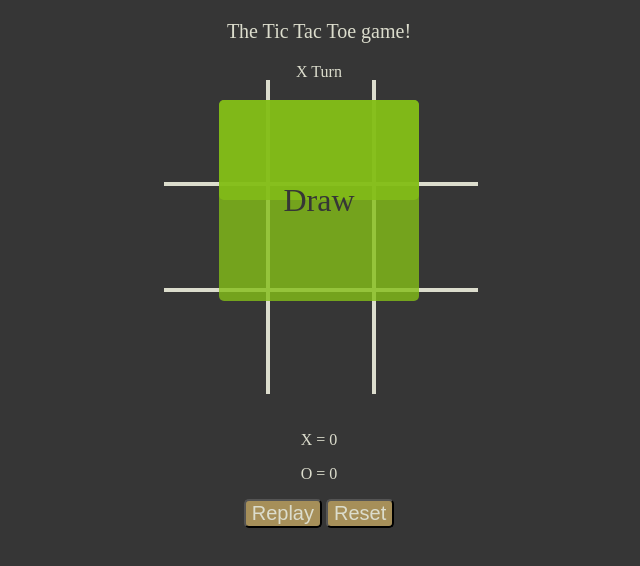
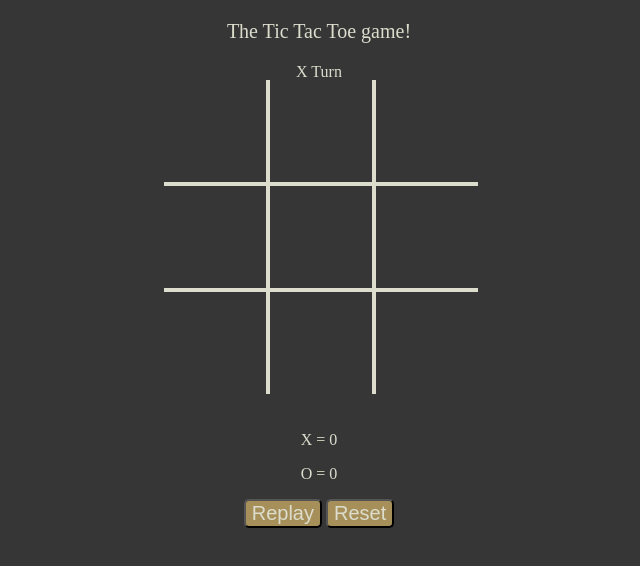
Before and after one commit to Stoduvaelamerdir/TicTacToe, a website built with webpack: page src/client/index.html in a window 1280 px wide. Shown: the whole page, without its empty margins (321-961 px from the left). Built offline with nearby package versions, Linux system fonts and the light colour scheme; no server answers.

Commit message:
Henti ut tvitekningu og lagadi sma

```diff
--- a/src/client/index.html
+++ b/src/client/index.html
@@ -35,7 +35,7 @@
 		}
 
 		.endgame {
-			display: block;
+			display: none;
 			width: 200px;
 			top: 100px;
 			background-color: rgba(132, 191, 23, 0.8);
@@ -115,9 +115,6 @@
 			</tr>
 		</table>
 	</div>
-	<div class="endgame">
-		<div class="text"></div>
-	</div>
 	<div class="title">
 		<p>The Tic Tac Toe game!</p>
 	</div>
```
